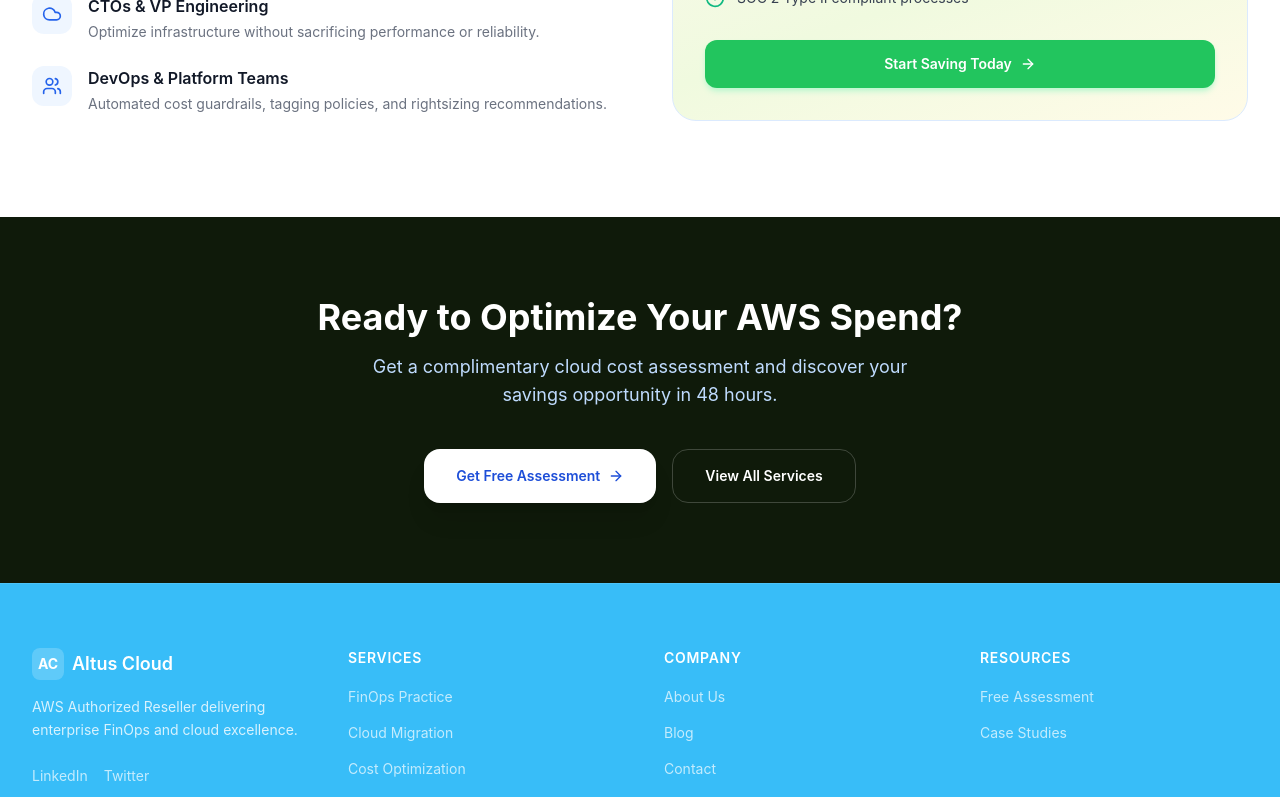
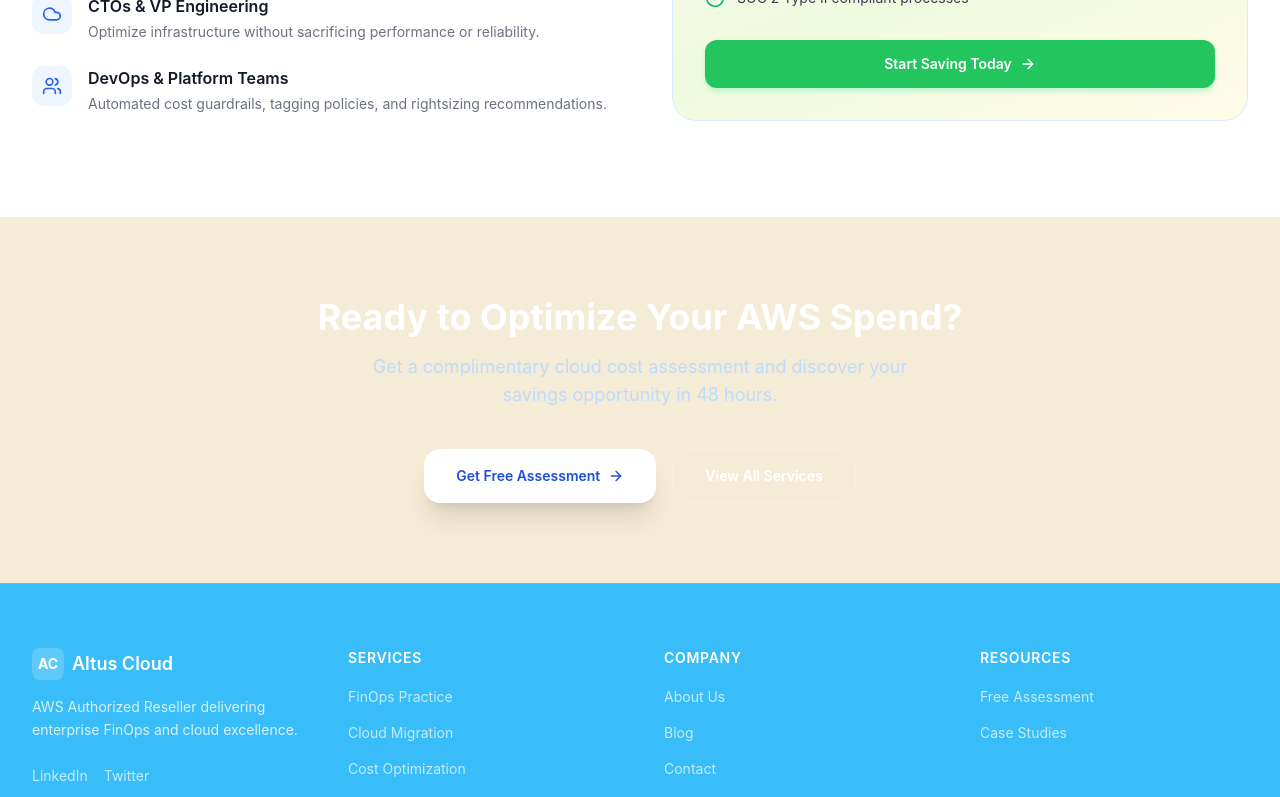
Before and after one commit to Dlyle2671/altus-cloud, a Next.js app: page / in a window 1280 px wide. Shown: the part 2000-2797 px from the top of the page. Built offline with nearby package versions, Linux system fonts and the light colour scheme.

Commit message:
Set body background to light brown #F5ECD7

```diff
--- a/src/app/globals.css
+++ b/src/app/globals.css
@@ -18,7 +18,7 @@
 
   /* Dark section */
   .bg-dark {
-    background-color: #0F1A0A;
+    background-color: #F5ECD7;
   }
 
   /* Card hover: lift + vivid orange glow */
@@ -38,5 +38,5 @@ html {
 body {
   font-family: 'Inter', sans-serif;
   background-color: #0F1A0A;
-  color: #f5f5f5;
+  color: #1a1a1a;
 }
```
